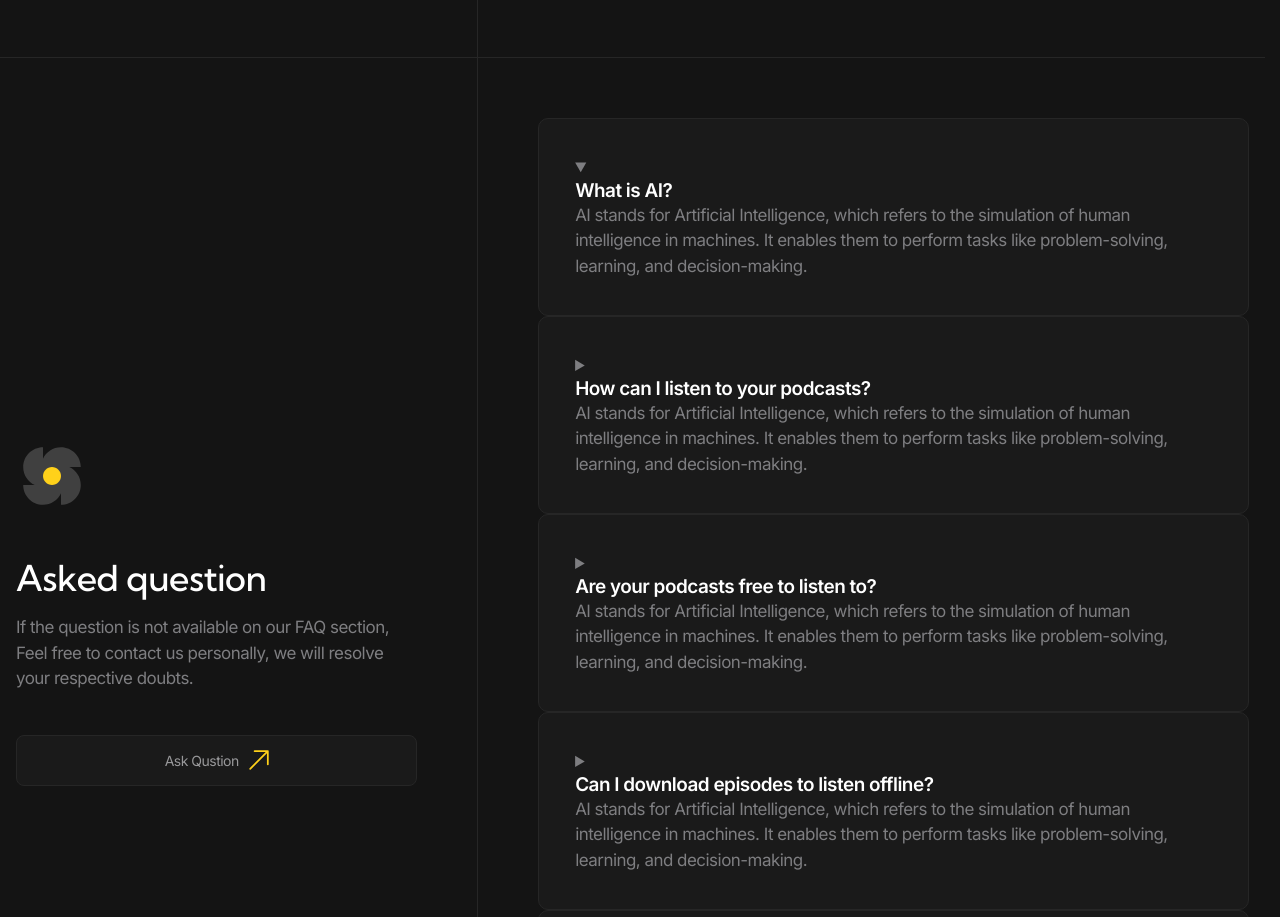
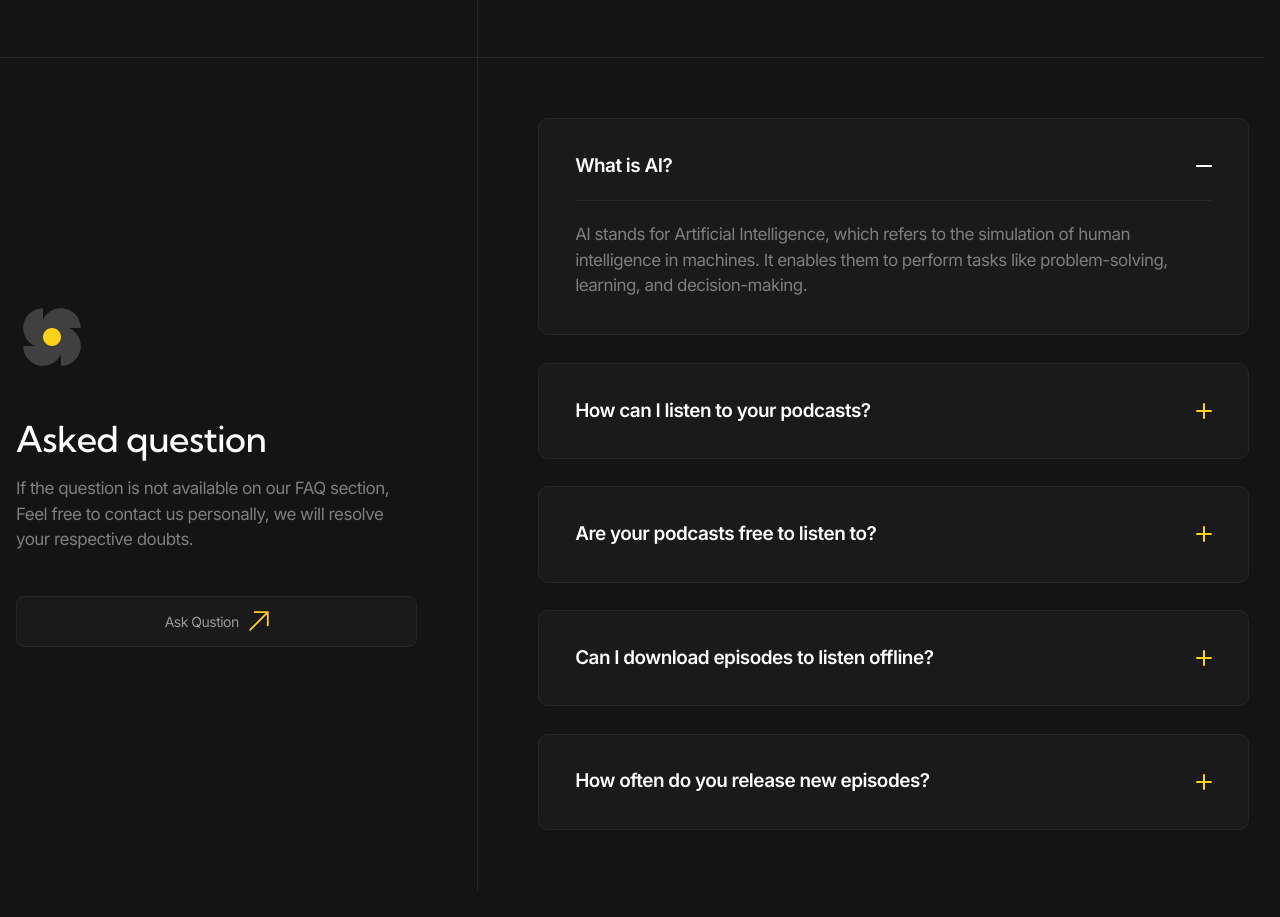
Before and after one commit to Esmurzelly/future-tech, a website with bundled scripts: page contact.html in a window 1280 px wide. Shown: the part 1099-2016 px from the top of the page. Built offline with nearby package versions, Linux system fonts and the light colour scheme.

Commit message:
accordion

```diff
--- a/styles/blocks/_accordion-group.scss
+++ b/styles/blocks/_accordion-group.scss
@@ -1 +1,6 @@
 @use '../helpers' as *;
+
+.accordion-group {
+    display: grid;
+    row-gap: fluid(30, 20);
+}
--- a/styles/blocks/_accordion.scss
+++ b/styles/blocks/_accordion.scss
@@ -1 +1,78 @@
 @use '../helpers' as *;
+
+.accordion {
+    &__details {
+        &[open] {
+            .accordion__title {
+
+                &::before,
+                &::after {
+                    background-color: var(--color-light);
+                }
+
+                &::after {
+                    rotate: 0deg;
+                }
+            }
+
+            & + .accordion__content {
+                grid-template-rows: 1fr;
+            }
+        }
+    }
+
+    &__summary {
+        list-style: none;
+        color: var(--color-light);
+
+        @include hover {
+            color: var(--color-accent);
+        }
+
+        &::-webkit-details-marker {
+            display: none;
+        }
+    }
+
+    &__title {
+        position: relative;
+        padding-right: rem(50);
+        color: inherit;
+        transition-duration: var(--transition-duration);
+
+        &::before,
+        &::after {
+            @include abs-y;
+
+            content: '';
+            right: 0;
+            width: rem(16);
+            height: rem(2);
+            background-color: var(--color-accent);
+            border-radius: 1rem;
+            transition-duration: var(--transition-duration);
+        }
+
+        &::after {
+            rotate: 90deg;
+        }
+    }
+
+    &__content {
+        display: grid;
+        grid-template-rows: 0fr;
+        transition-duration: 0.3s;
+
+        &-inner {
+            overflow: hidden;
+        }
+
+        &-body {
+            --offsetTop: #{fluid(24, 16)};
+
+            margin-top: var(--offsetTop);
+            padding-top: var(--offsetTop);
+            border-top: var(--border);
+        }
+    }
+}
--- a/styles/blocks/_feedback-form.scss
+++ b/styles/blocks/_feedback-form.scss
@@ -27,7 +27,7 @@
         }
     }
 
-    &__submit-button {
+    // &__submit-button {
 
-    }
+    // }
 }
```
Also changed, not shown: styles/main.css, 1 other file.
